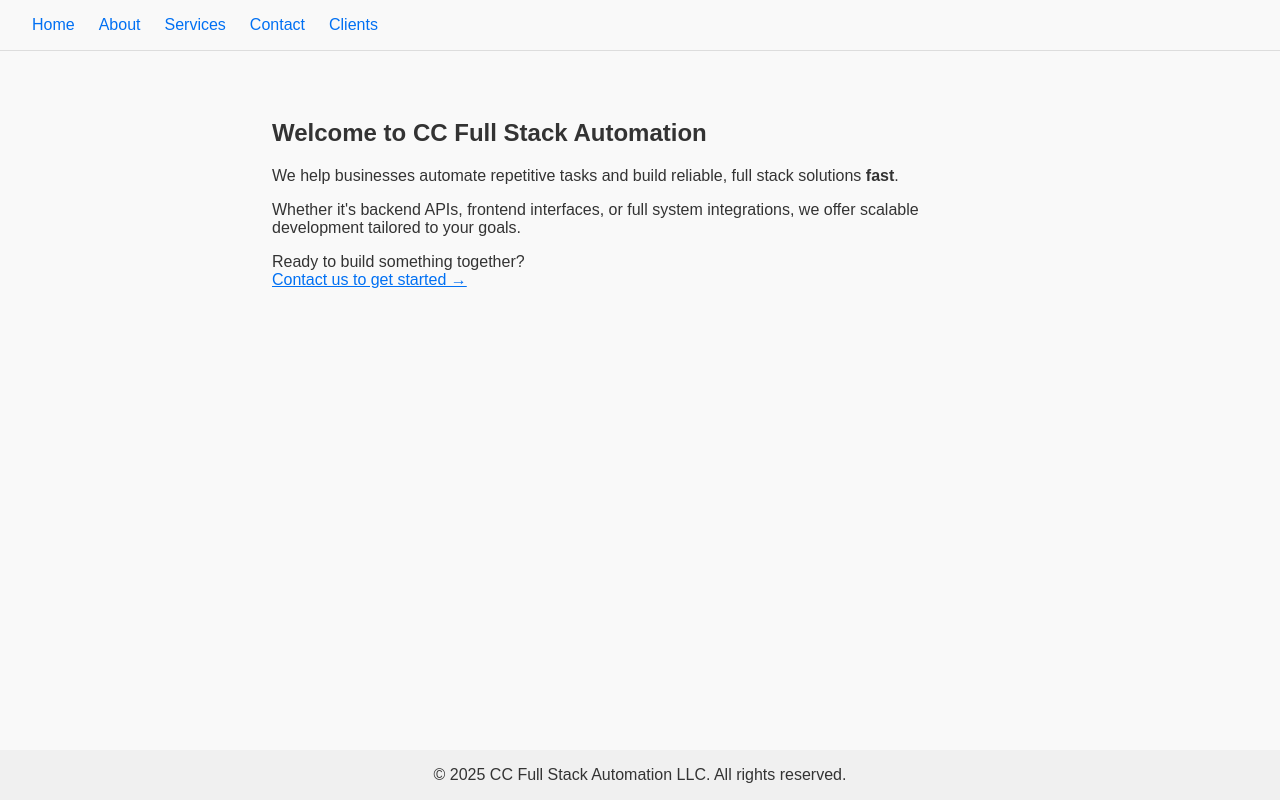
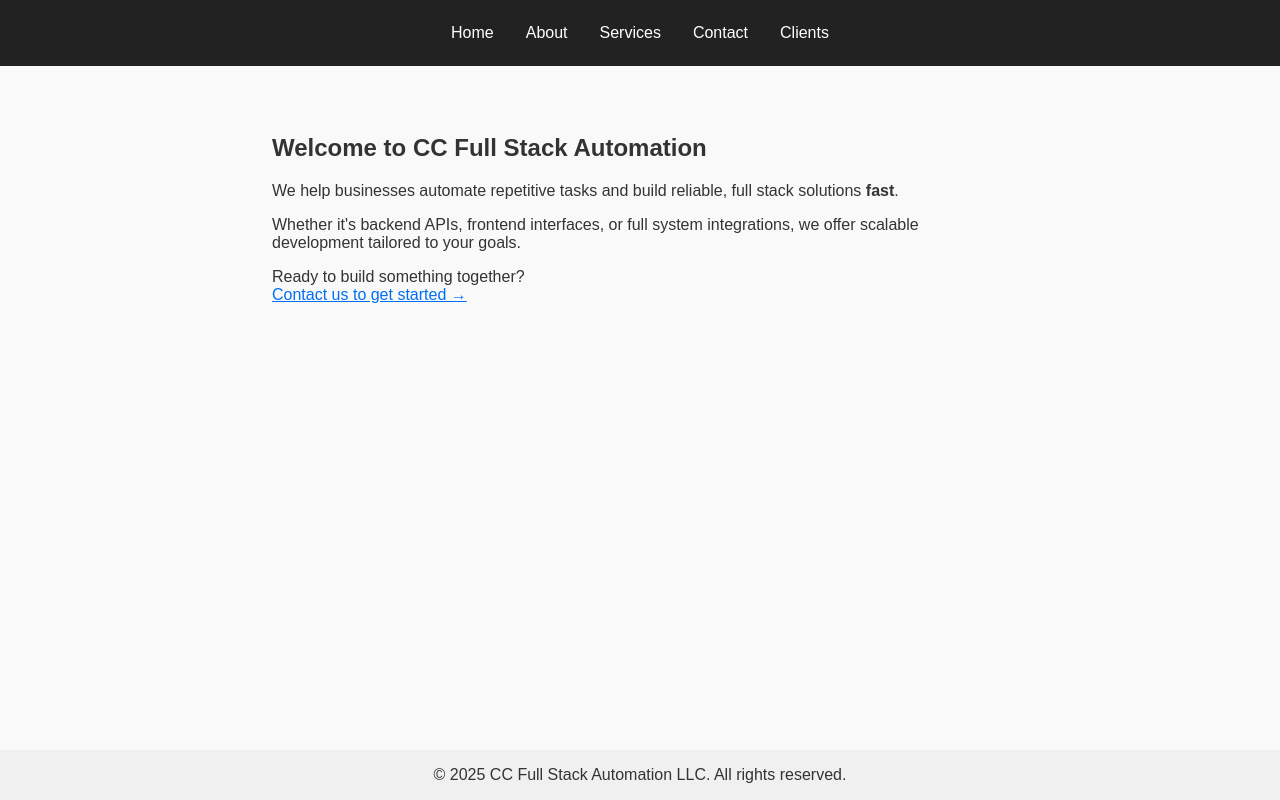
Before and after one commit to AbstractUX/ccfullstackautomation, a Next.js app: page / in a window 1280 px wide. Built offline with nearby package versions, Linux system fonts and the light colour scheme.

Commit message:
Fix formatting

```diff
--- a/src/components/Nav.js
+++ b/src/components/Nav.js
@@ -1,36 +1,30 @@
-import Link from 'next/link';
+import Link from "next/link";
 
-export default function Header() {
-  return (
-    <header style={headerStyle}>
-      <nav>
-        <ul style={navListStyle}>
-          <li><Link href="/" style={linkStyle}>Home</Link></li>
-          <li><Link href="/about" style={linkStyle}>About</Link></li>
-          <li><Link href="/services" style={linkStyle}>Services</Link></li>
-          <li><Link href="/contact" style={linkStyle}>Contact</Link></li>
-          <li><Link href="/clients" style={linkStyle}>Clients</Link></li>
-        </ul>
-      </nav>
-    </header>
-  );
-}
-
-const headerStyle = {
-  padding: '1rem 2rem',
-  borderBottom: '1px solid #ddd',
-};
-
-const navListStyle = {
-  listStyle: 'none',
-  display: 'flex',
-  gap: '1.5rem',
-  margin: 0,
-  padding: 0,
+const navStyle = {
+  background: "#222",
+  padding: "1rem",
+  display: "flex",
+  flexWrap: "wrap",
+  justifyContent: "center",
+  alignItems: "center",
 };
 
 const linkStyle = {
-  color: '#0070f3',
-  textDecoration: 'none',
-  fontWeight: '500',
+  color: "#fff",
+  textDecoration: "none",
+  padding: "0.5rem 1rem",
+  fontSize: "1rem",
+  display: "inline-block",
 };
+
+export default function Nav() {
+  return (
+    <nav style={navStyle}>
+      <Link href="/" style={linkStyle}>Home</Link>
+      <Link href="/about" style={linkStyle}>About</Link>
+      <Link href="/services" style={linkStyle}>Services</Link>
+      <Link href="/contact" style={linkStyle}>Contact</Link>
+      <Link href="/clients" style={linkStyle}>Clients</Link>
+    </nav>
+  );
+}
```
